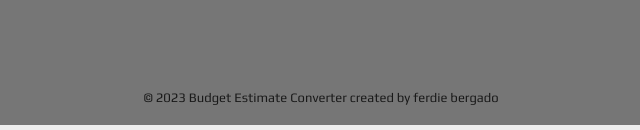
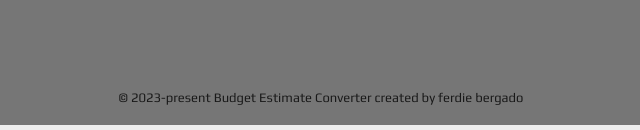
Before and after one commit to ferdiebergado/netlify-bec, a website: page public/index.html in a window 1280 px wide. Shown: the part 675-805 px from the top of the page, 319-959 px from the left. Drawn offline with nearby package versions, Linux system fonts and the light colour scheme; files that its build step writes are made by us from their sources.

Commit message:
Added present in copyright

```diff
--- a/public/index.html
+++ b/public/index.html
@@ -61,7 +61,7 @@
     </main>
 
     <footer>
-      &copy; 2023 Budget Estimate Converter created by ferdie bergado
+      &copy; 2023-present Budget Estimate Converter created by ferdie bergado
     </footer>
   </body>
 </html>
```
